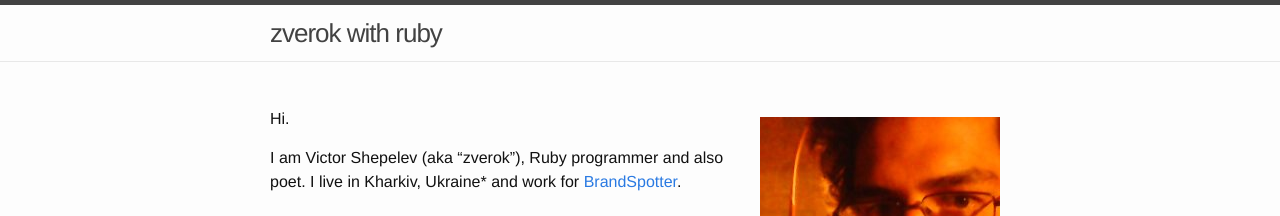
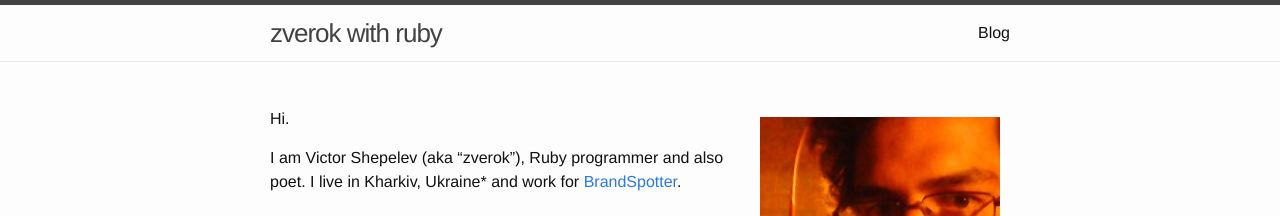
Before and after one commit to zverok/zverok.github.io, a Jekyll site: the page built from index.md, in a window 1280 px wide. Shown: the top 216 px of the page. Built offline with Jekyll 4.4.1, drawn with Linux system fonts in a browser that asks for light colours.

Commit message:
Link to Blog in header

```diff
--- a/_includes/header.html
+++ b/_includes/header.html
@@ -21,6 +21,7 @@
           {% endif %}
         {% endfor %}
         -->
+        <a class="page-link" href="/blog/">Blog</a>
       </div>
     </nav>
 
```
